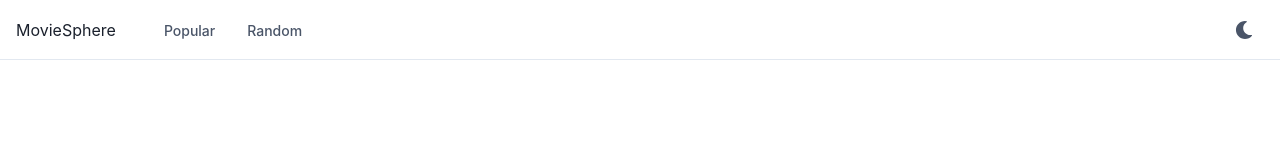
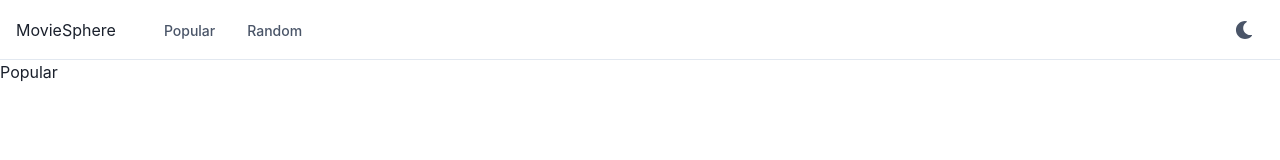
Before and after one commit to ashusharmatech/movie-suggestion, a React (Create React App) app: page /popular in a window 1280 px wide. Shown: the top 160 px of the page. Built offline with nearby package versions, Linux system fonts and the light colour scheme.

Commit message:
new pages

```diff
--- a/src/App.js
+++ b/src/App.js
@@ -13,6 +13,8 @@ import _ from 'lodash';
 import Navbar from './component/Navbar';
 import { Route, Routes } from 'react-router-dom';
 import Home from './container/Home';
+import Popular from './container/Popular';
+import Search from './container/Search';
 
 function App() {
 
@@ -21,6 +23,9 @@ function App() {
     <ChakraProvider theme={theme}>
       <Navbar></Navbar>
       <Routes>
+        <Route exact path="/popular" element={<Popular />} />
+        <Route exact path="/search" element={<Search />} />
+        <Route exact path="/home" element={<Home />} />
         <Route exact path="/" element={<Home />} />
       </Routes>
     </ChakraProvider>
--- /dev/null
+++ b/src/container/Popular.jsx
@@ -0,0 +1,9 @@
+import React from 'react'
+
+const Popular = () => {
+  return (
+    <div>Popular</div>
+  )
+}
+
+export default Popular
--- /dev/null
+++ b/src/container/Search.jsx
@@ -0,0 +1,9 @@
+import React from 'react'
+
+const Search = () => {
+  return (
+    <div>Search</div>
+  )
+}
+
+export default Search
```
